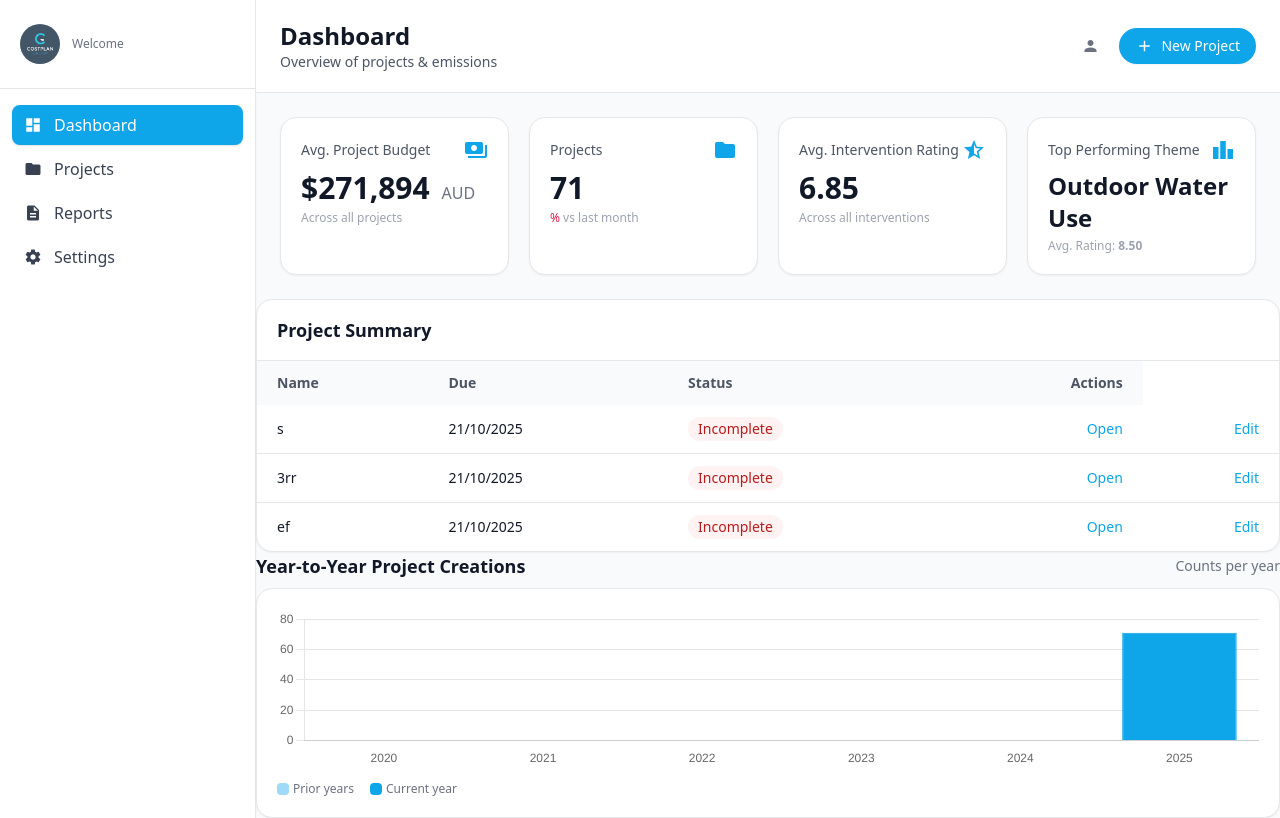
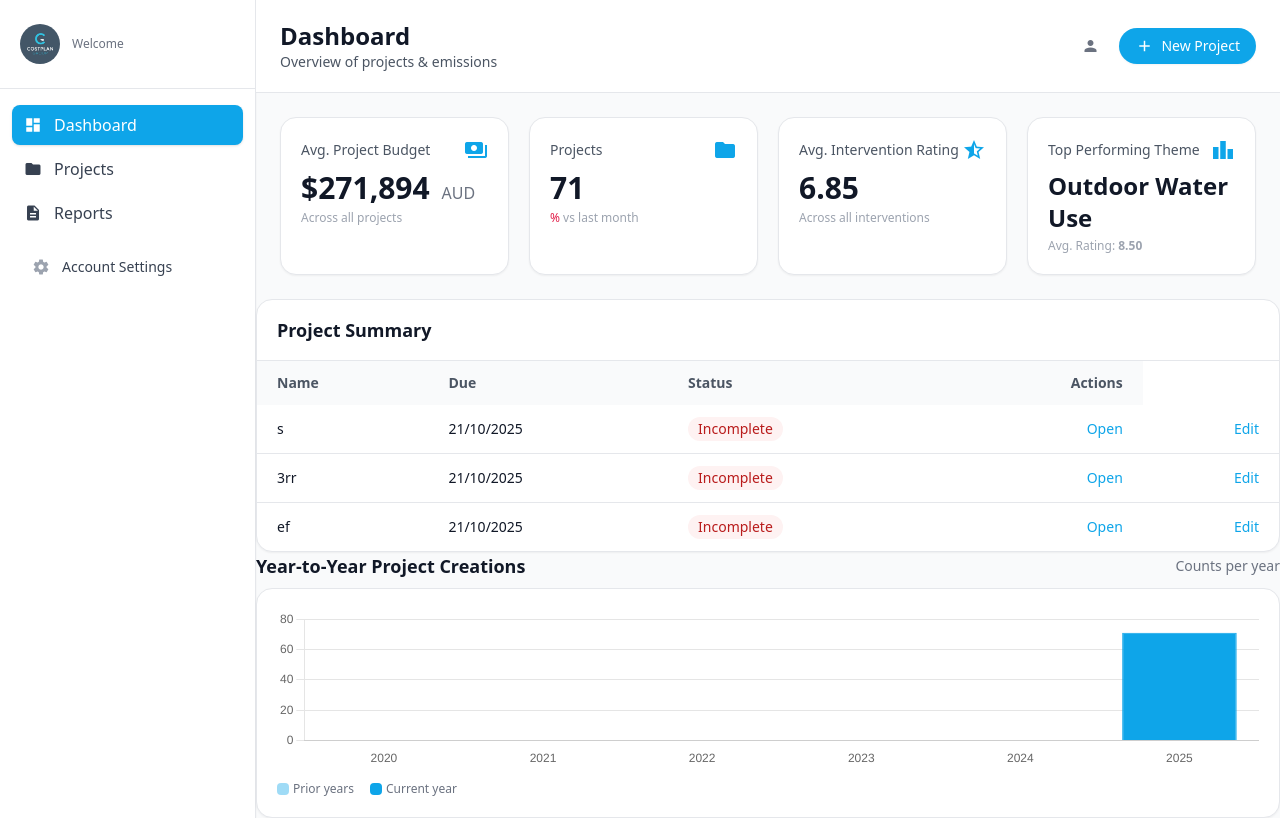
Before and after one commit to Just-Justin-TTV/IFB398-Web-Application, a Django app: page /dashboard/ in a window 1280 px wide. Run offline with Django 5.2, Linux system fonts and the light colour scheme; a user stored in the database is signed in; data comes from the database, SQL or seed files in the repository; both versions use the stored data as it was after the commit; some libraries are stand-ins or nearby versions.

Commit message:
added settings

```diff
--- a/app1/templates/dashboard.html
+++ b/app1/templates/dashboard.html
@@ -48,10 +48,12 @@
         <a href="#" class="flex items-center gap-3 px-3 py-2 rounded-lg text-gray-700 hover:bg-gray-100">
           <span class="material-icons text-[18px]">description</span> Reports
         </a>
-        <a href="#" class="flex items-center gap-3 px-3 py-2 rounded-lg text-gray-700 hover:bg-gray-100">
-          <span class="material-icons text-[18px]">settings</span> Settings
-        </a>
-      </nav>
+                                    <div class="p-2">
+                                <a href="{% url 'settings' %}" class="flex items-center gap-3 px-3 py-2 text-sm text-gray-700 dark:text-gray-300 hover:bg-gray-50 dark:hover:bg-gray-700 rounded-lg transition-colors">
+                                    <span class="material-icons text-gray-400 dark:text-gray-300 text-lg">settings</span>
+                                    Account Settings
+                                </a>
+                            </div>
     </aside>
     <!-- ============ End Sidebar ============ -->
 
```
Also changed, not shown: sdt_app.db.
